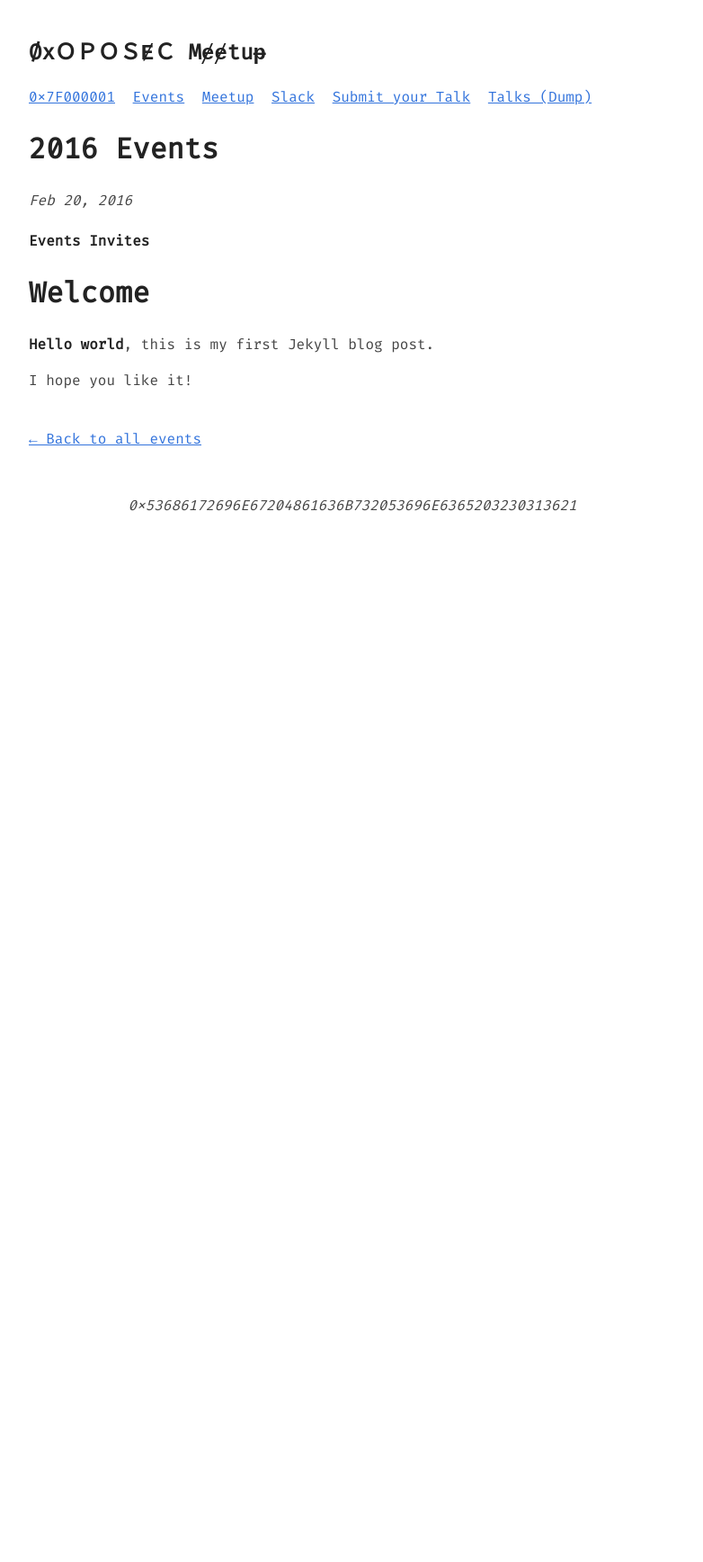
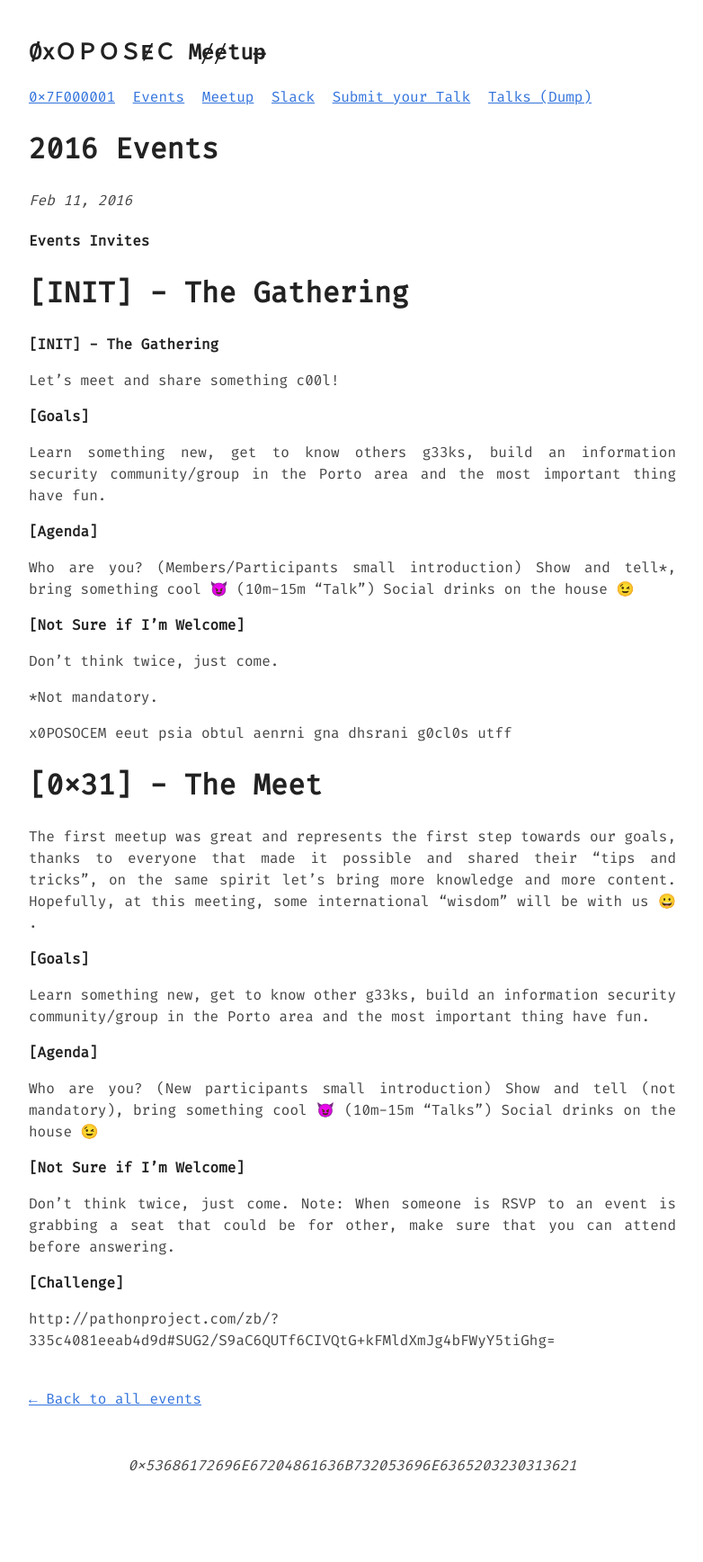
Before and after one commit to 0xOPOSEC/0xOPOSEC.github.io, a Jekyll site: the page built from _posts/2016-01-01-xpto.md, in a window 1280 px wide. Shown: the whole page at 90% size, without its empty margins (248-1030 px from the left). Built offline with Jekyll 4.4.1, drawn with Linux system fonts in a browser that asks for light colours; before the commit the page ends 900 px from its top, so only the background shows below that.

Commit message:
2016 Events Update

```diff
--- a/_posts/2016-01-01-xpto.md
+++ b/_posts/2016-01-01-xpto.md
@@ -2,13 +2,55 @@
 layout: post
 title: 2016 Events
 subtitle: Events Invites
-date: 2016-02-20 18:00:00 +0000
+date: 2016-02-11 18:00:00 +0000
 tags:
 - 2016
 ---
 
-# Welcome
+# [INIT] - The Gathering
 
-**Hello world**, this is my first Jekyll blog post.
+**\[INIT\] - The Gathering**
 
-I hope you like it!
+Let's meet and share something c00l!
+
+**\[Goals\]**
+
+Learn something new, get to know others g33ks, build an information security community/group in the Porto area and the most important thing have fun.
+
+**\[Agenda\]**
+
+Who are you? (Members/Participants small introduction)
+Show and tell*, bring something cool 😈 (10m-15m "Talk")
+Social drinks on the house 😉
+
+**\[Not Sure if I'm Welcome\]**
+
+Don't think twice, just come.
+
+*Not mandatory.
+
+x0POSOCEM eeut psia obtul aenrni gna dhsrani g0cl0s utff
+
+
+# [0x31] - The Meet
+
+The first meetup was great and represents the first step towards our goals, thanks to everyone that made it possible and shared their "tips and tricks", on the same spirit let's bring more knowledge and more content. Hopefully, at this meeting, some international "wisdom" will be with us 😀 .
+
+**\[Goals\]**
+
+Learn something new, get to know other g33ks, build an information security community/group in the Porto area and the most important thing have fun.
+
+**\[Agenda\]**
+
+Who are you? (New participants small introduction)
+Show and tell (not mandatory), bring something cool 😈 (10m-15m "Talks")
+Social drinks on the house 😉
+
+**\[Not Sure if I'm Welcome\]**
+
+Don't think twice, just come.
+Note: When someone is RSVP to an event is grabbing a seat that could be for other, make sure that you can attend before answering.
+
+**\[Challenge\]**
+
+http://pathonproject.com/zb/?335c4081eeab4d9d#SUG2/S9aC6QUTf6CIVQtG+kFMldXmJg4bFWyY5tiGhg=
```
